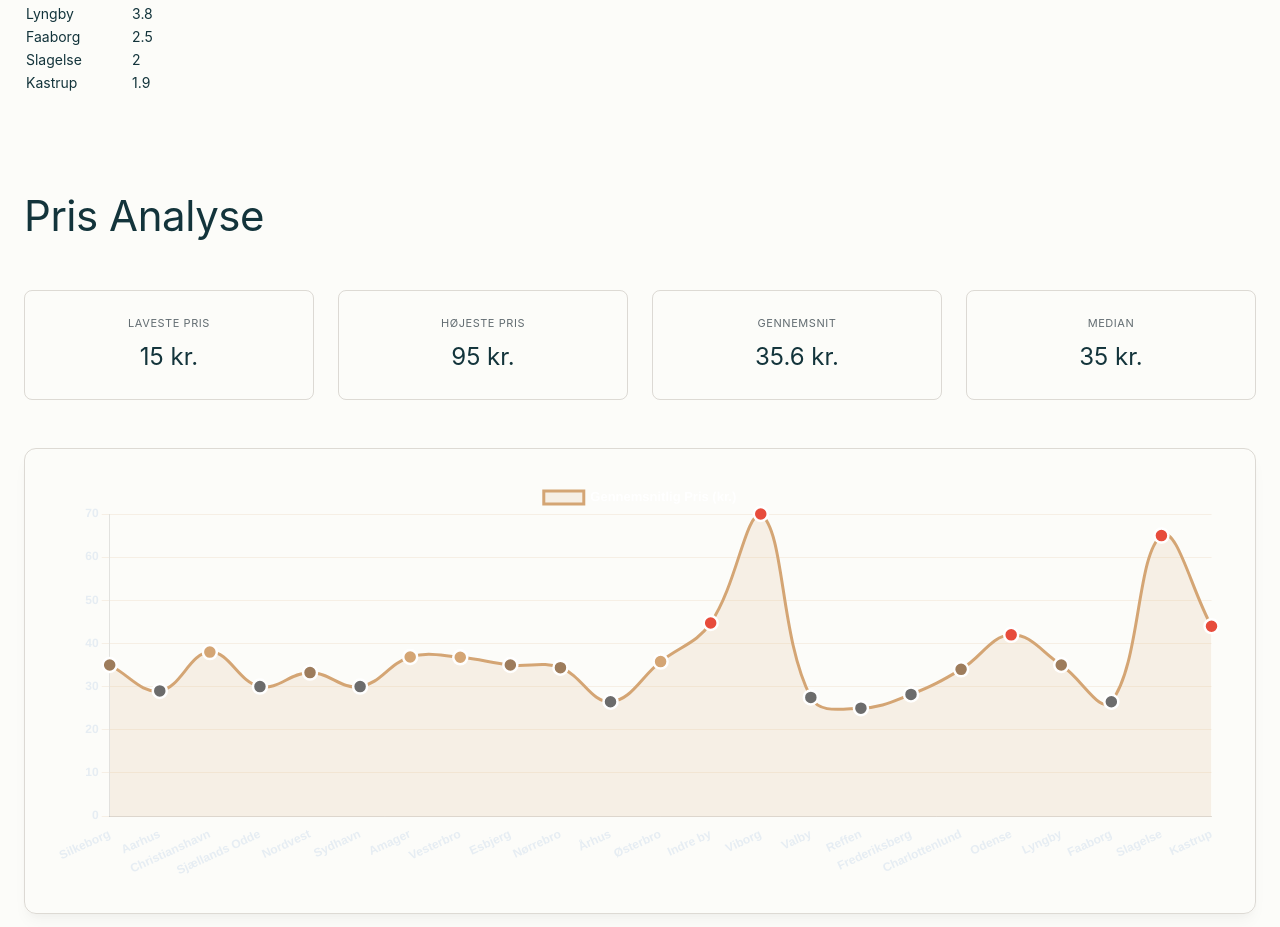
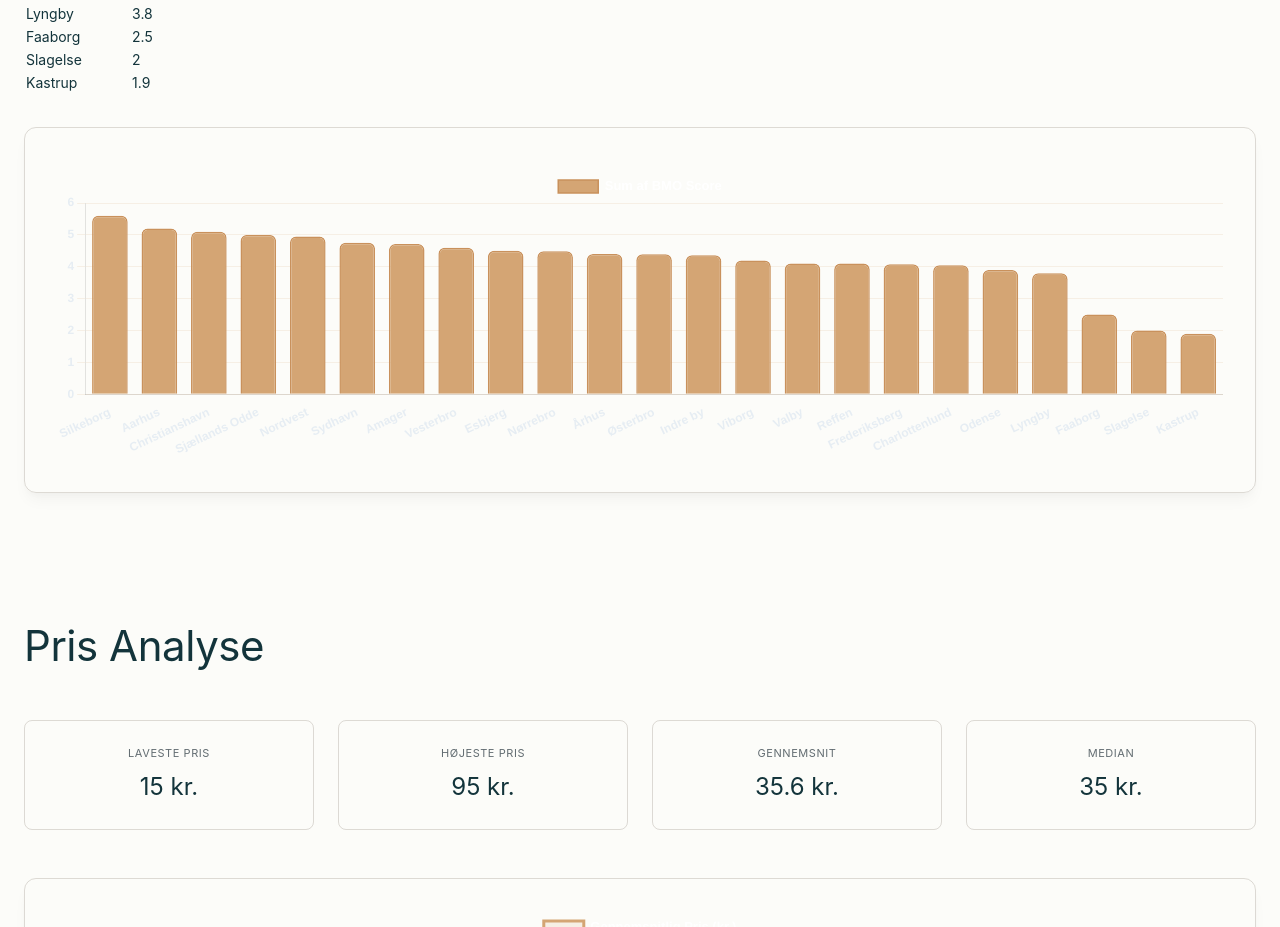
Before and after one commit to kkablalah/Visualisering, a plain HTML site: page index.html in a window 1280 px wide. Shown: the part 2559-3486 px from the top of the page. Drawn offline with nearby package versions, Linux system fonts and the light colour scheme; a web font is replaced by a local one.

Commit message:
Update index.html

```diff
--- a/index.html
+++ b/index.html
@@ -68,6 +68,9 @@
         </thead>
         <tbody id="pivotBody"></tbody>
       </table>
+      <div class="chart-wrapper" style="margin-top:32px;">
+        <canvas id="pivotChart" height="300"></canvas>
+      </div>
     </div>
   </section>
 
```
